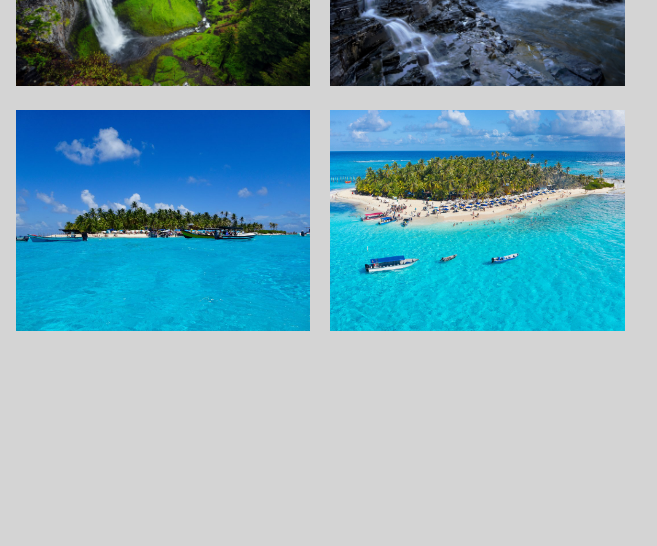
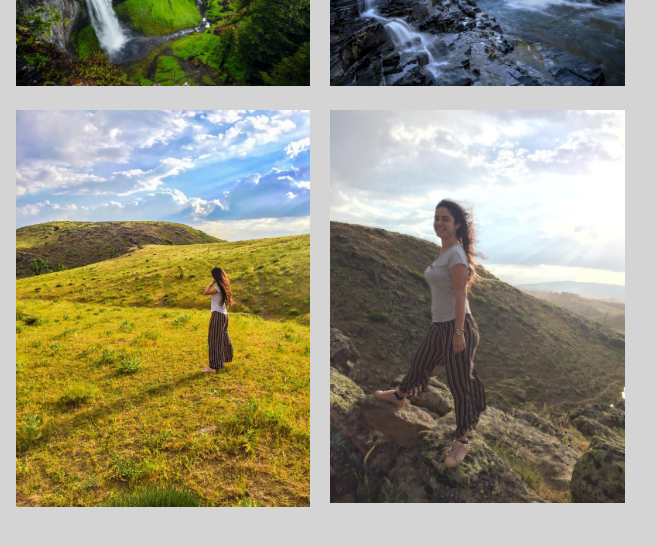
Before and after one commit to yefcode/css-effects-image-hover, a plain HTML site: page index.html in a window 1280 px wide. Shown: the part 190-736 px from the top of the page, 623-1280 px from the left. Drawn offline with Linux system fonts and the light colour scheme.

Commit message:
update images

```diff
--- a/index.html
+++ b/index.html
@@ -76,7 +76,7 @@
     </div>
     <div class="box">
         <div class="box__imgBox">
-            <img src="/images/island-perfect-sea2.jpg" alt="image7">
+            <img src="/images/feelingNature.jpeg" alt="image7">
         </div>
         <div class="box__details">
             <div class="box__details__content">
@@ -87,7 +87,7 @@
     </div>
     <div class="box">
         <div class="box__imgBox">
-            <img src="/images/island-perfect-sea.webp" alt="image8">
+            <img src="/images/feelingNature1.jpeg" alt="image8">
         </div>
         <div class="box__details">
             <div class="box__details__content">
```
Also changed, not shown: images/feelingNature.jpeg (added), images/feelingNature1.jpeg (added), images/island-perfect-sea.webp (deleted), images/island-perfect-sea2.jpg (deleted).
